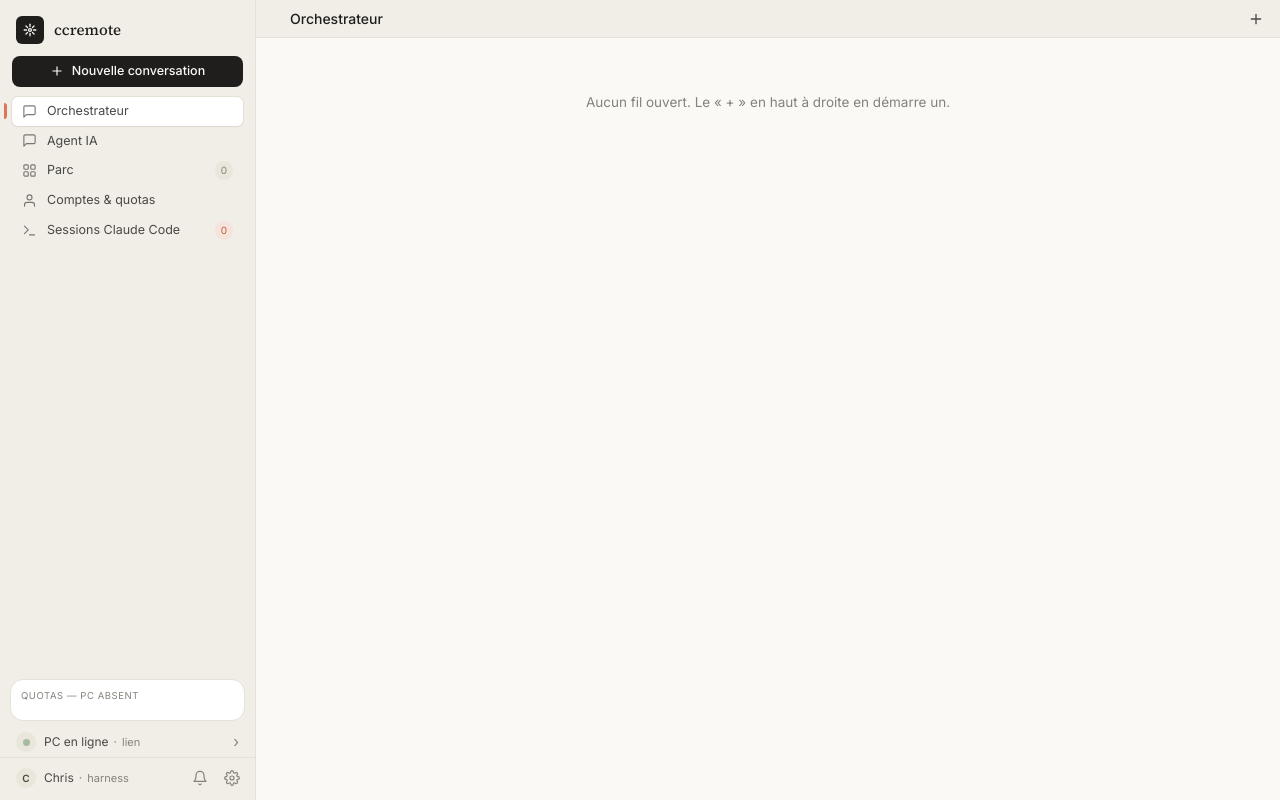
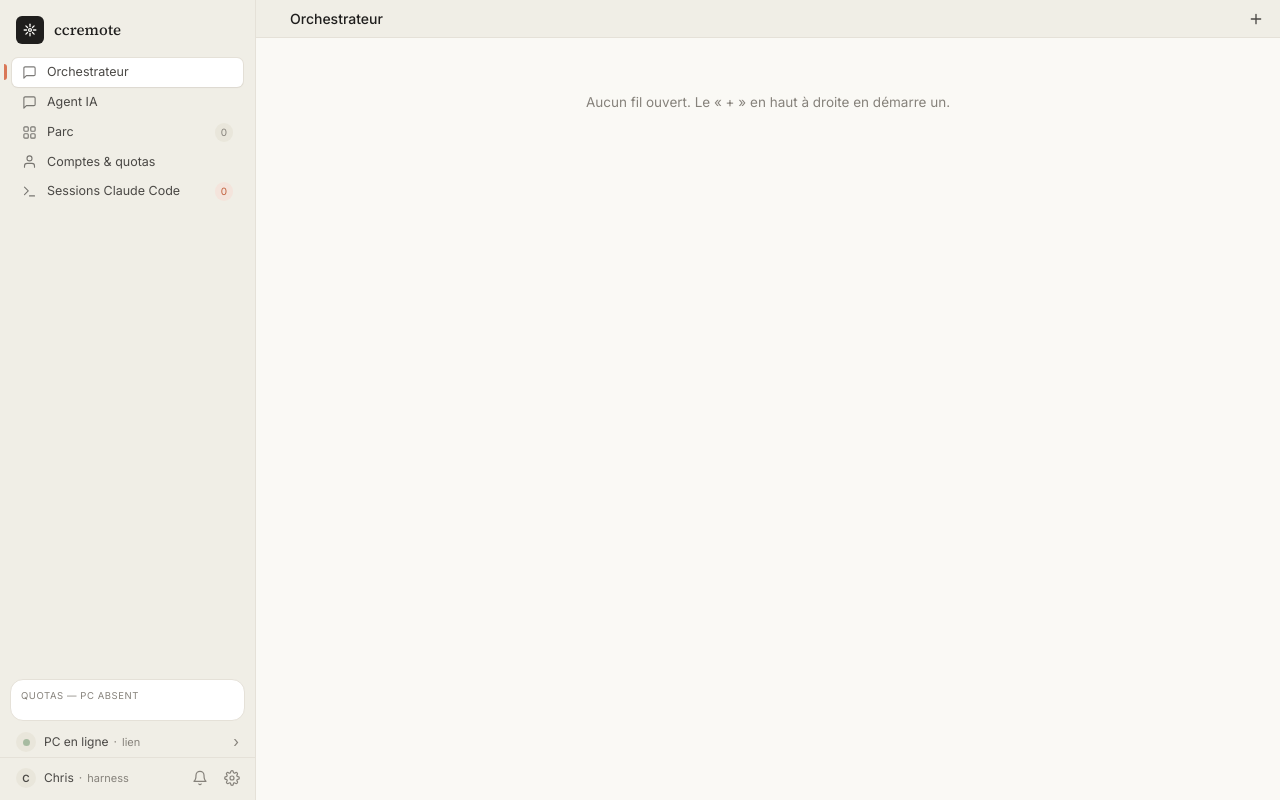
Before and after one commit to Chrlstopher-c/ccremote, a FastAPI app: template pi-web/templates/index.html in a window 1280 px wide. Run offline with FastAPI, Linux system fonts and the light colour scheme; the template is opened without the code that fills it, so the values that code supplies are empty; some libraries are stand-ins or nearby versions.

Commit message:
Retrait du bouton « Nouvelle conversation » de la barre latérale
Trois appelants passaient par getElementById('newChatBtn').click(). Le
comportement devient une fonction nommée hNouveauChat() : supprimer le
bouton sans cela aurait cassé chat.js sur un addEventListener non gardé,
et coupé la création de conversation depuis le « + » et le menu « ··· ».

Co-Authored-By: Claude Opus 5 (1M context) <noreply@anthropic.com>
Claude-Session: https://claude.ai/code/session_018v9mLnqvpuwye2x7YegHGE

```diff
--- a/pi-web/static/chat.js
+++ b/pi-web/static/chat.js
@@ -19,7 +19,13 @@ chatInput.addEventListener('keydown', (e) => { if (e.key === 'Enter' && !e.shift
 document.getElementById('sendBtn').addEventListener('click', sendMessage);
 document.querySelectorAll('.suggestion').forEach(b => b.addEventListener('click', () => { chatInput.value = b.textContent; chatInput.focus(); chatInput.dispatchEvent(new Event('input')); }));
 
-document.getElementById('newChatBtn').addEventListener('click', () => {
+/**
+ * ☠ Fonction nommée, plus un écouteur sur un bouton précis : trois appelants
+ * passaient par `getElementById('newChatBtn').click()`, si bien que retirer ce
+ * bouton de la barre latérale coupait la création de conversation partout — et
+ * l'`addEventListener` non gardé aurait abandonné la suite de ce module.
+ */
+function hNouveauChat() {
   if (state.currentConvId) persistCurrentConversation();
   state.chatHistory = [];
   state.currentConvId = null;
@@ -28,7 +34,7 @@ document.getElementById('newChatBtn').addEventListener('click', () => {
   renderConversationList();
   refreshContextUsage();
   showToast('Nouvelle conversation créée', 'ok');
-});
+}
 
 function scrollBottom() { setTimeout(() => { messagesEl.scrollTop = messagesEl.scrollHeight; }, 50); }
 
--- a/pi-web/static/harness-orch-options.js
+++ b/pi-web/static/harness-orch-options.js
@@ -178,7 +178,7 @@ function hNouveauFil() {
     hNewConversation();
     return;
   }
-  document.getElementById('newChatBtn')?.click();
+  hNouveauChat();
 }
 
 /** Après création d'un fil, on entre dedans : créer sans ouvrir n'a pas de sens. */
--- a/pi-web/templates/_harness_views.html
+++ b/pi-web/templates/_harness_views.html
@@ -143,7 +143,7 @@
           <button class="tb-titre">Agent IA</button>
         </div>
         <div class="aux">
-          <button class="tb-ico" onclick="document.getElementById('newChatBtn').click()" aria-label="Nouvelle conversation" title="Nouvelle conversation">
+          <button class="tb-ico" onclick="hNouveauChat()" aria-label="Nouvelle conversation" title="Nouvelle conversation">
             <svg width="16" height="16" viewBox="0 0 24 24" fill="none" stroke="currentColor" stroke-width="2" stroke-linecap="round"><path d="M12 5v14M5 12h14"/></svg>
           </button>
         </div>
--- a/pi-web/templates/index.html
+++ b/pi-web/templates/index.html
@@ -165,13 +165,6 @@
       </div>
       <button id="sidebarClose" class="lg:hidden p-1.5 rounded-md hover:bg-black/5"
         <svg width="16" height="16" viewBox="0 0 24 24" fill="none" stroke="currentColor" stroke-width="2" stroke-linecap="round" style="color: var(--ink-3);"><line x1="18" y1="6" x2="6" y2="18"/><line x1="6" y1="6" x2="18" y2="18"/></svg>
-      </button>
-    </div>
-
-    <div class="px-3 pb-2">
-      <button id="newChatBtn" class="btn-primary w-full rounded-lg py-1.5 text-[12.5px] font-medium flex items-center justify-center gap-2">
-        <svg width="14" height="14" viewBox="0 0 24 24" fill="none" stroke="currentColor" stroke-width="2" stroke-linecap="round"><path d="M12 5v14M5 12h14"/></svg>
-        Nouvelle conversation
       </button>
     </div>
 
```
